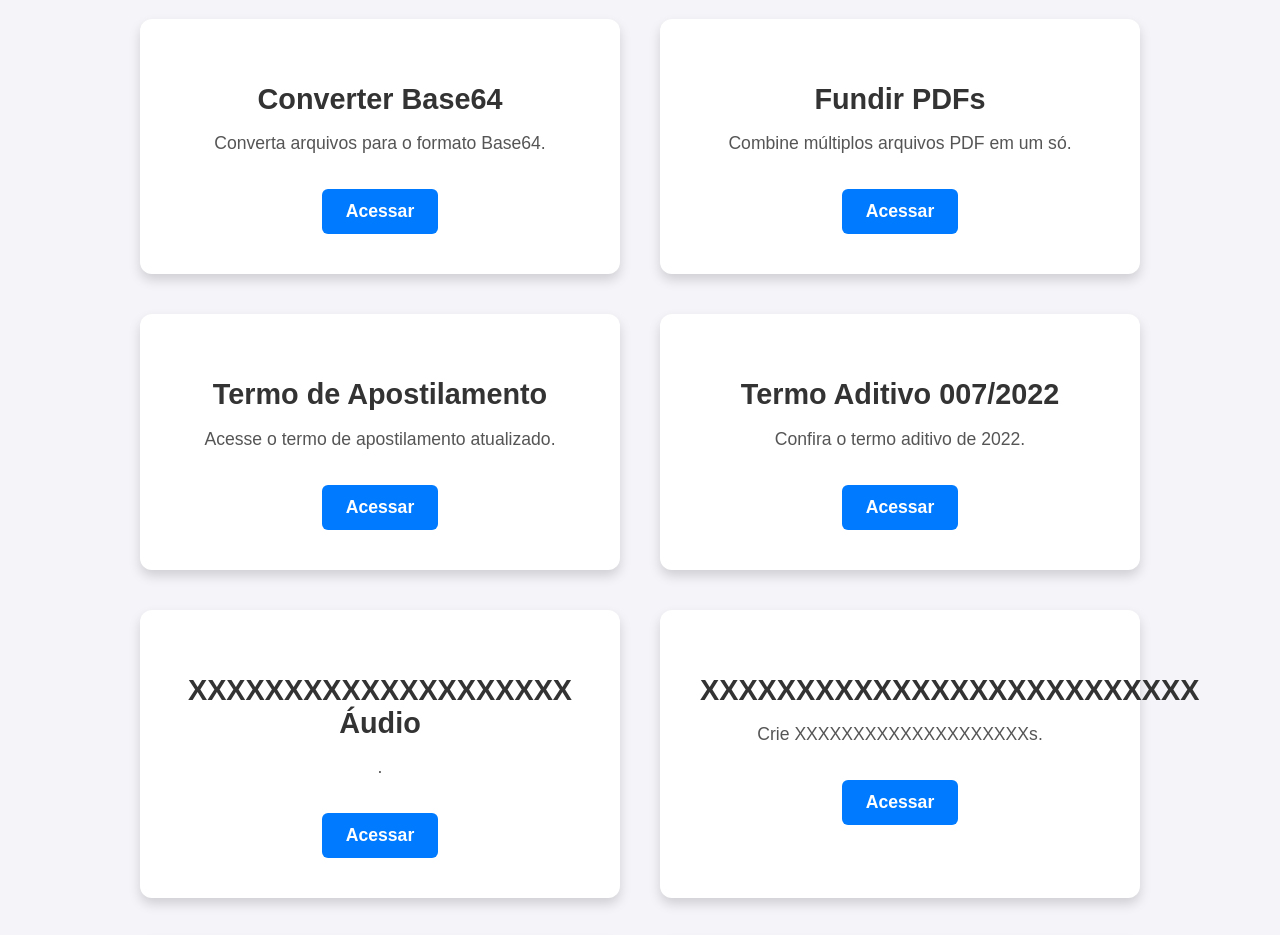
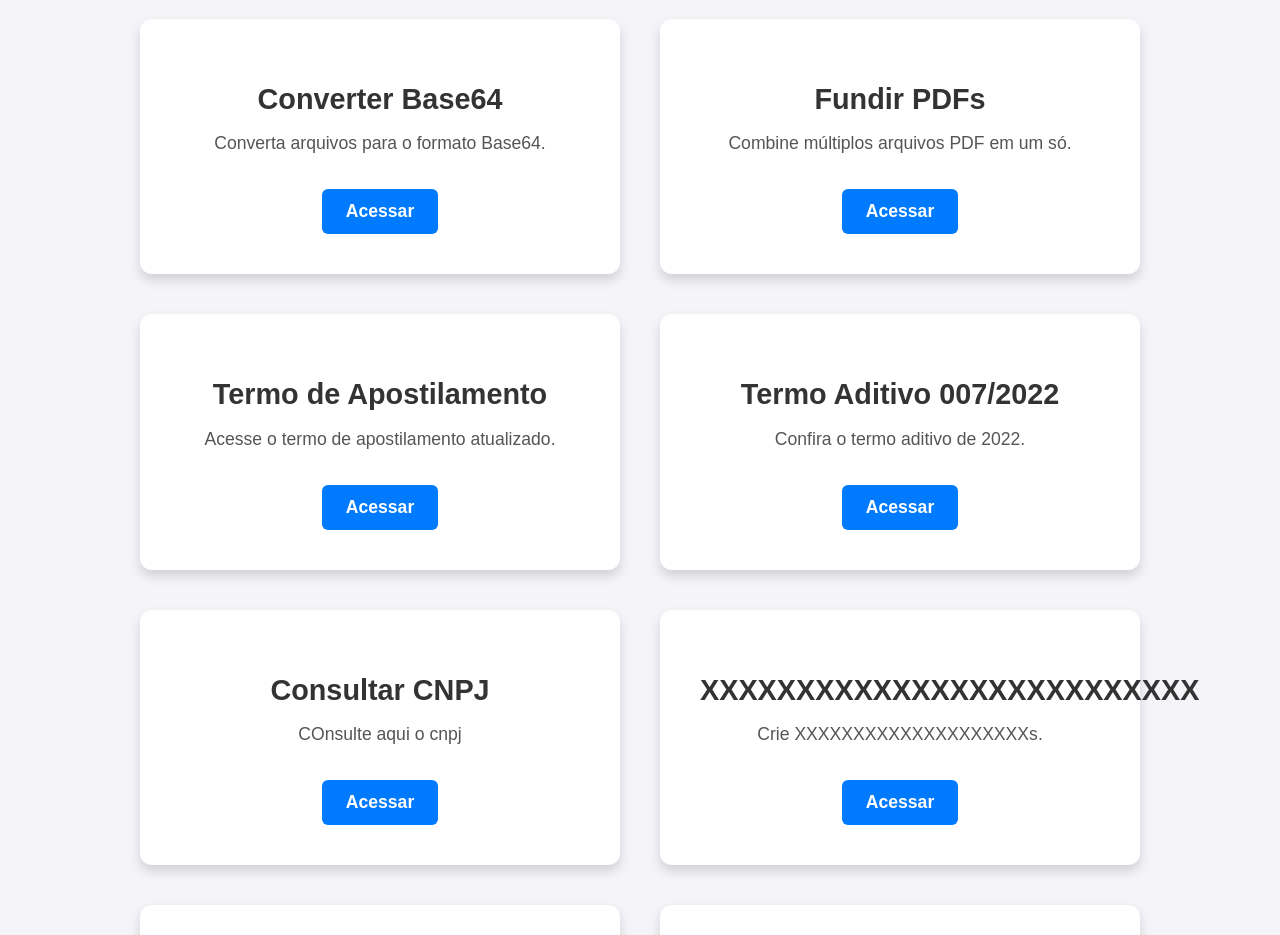
Before and after one commit to EMFERROS/BRWILLBR.github.io, a plain HTML site: page index.html in a window 1280 px wide. Shown: the part 86-1021 px from the top of the page. Drawn offline with Linux system fonts and the light colour scheme.

Commit message:
Update index.html

```diff
--- a/index.html
+++ b/index.html
@@ -101,9 +101,9 @@
             <a href="termo-aditivo-007-2022.html">Acessar</a>
         </div>
         <div class="card">
-            <h2>XXXXXXXXXXXXXXXXXXXX Áudio</h2>
-            <p>.</p>
-            <a href="texto-para-audio.html">Acessar</a>
+            <h2>Consultar CNPJ</h2>
+            <p>COnsulte aqui o cnpj</p>
+            <a href="cnpj.html">Acessar</a>
         </div>
         <div class="card">
             <h2>XXXXXXXXXXXXXXXXXXXXXXXXXX</h2>
```
